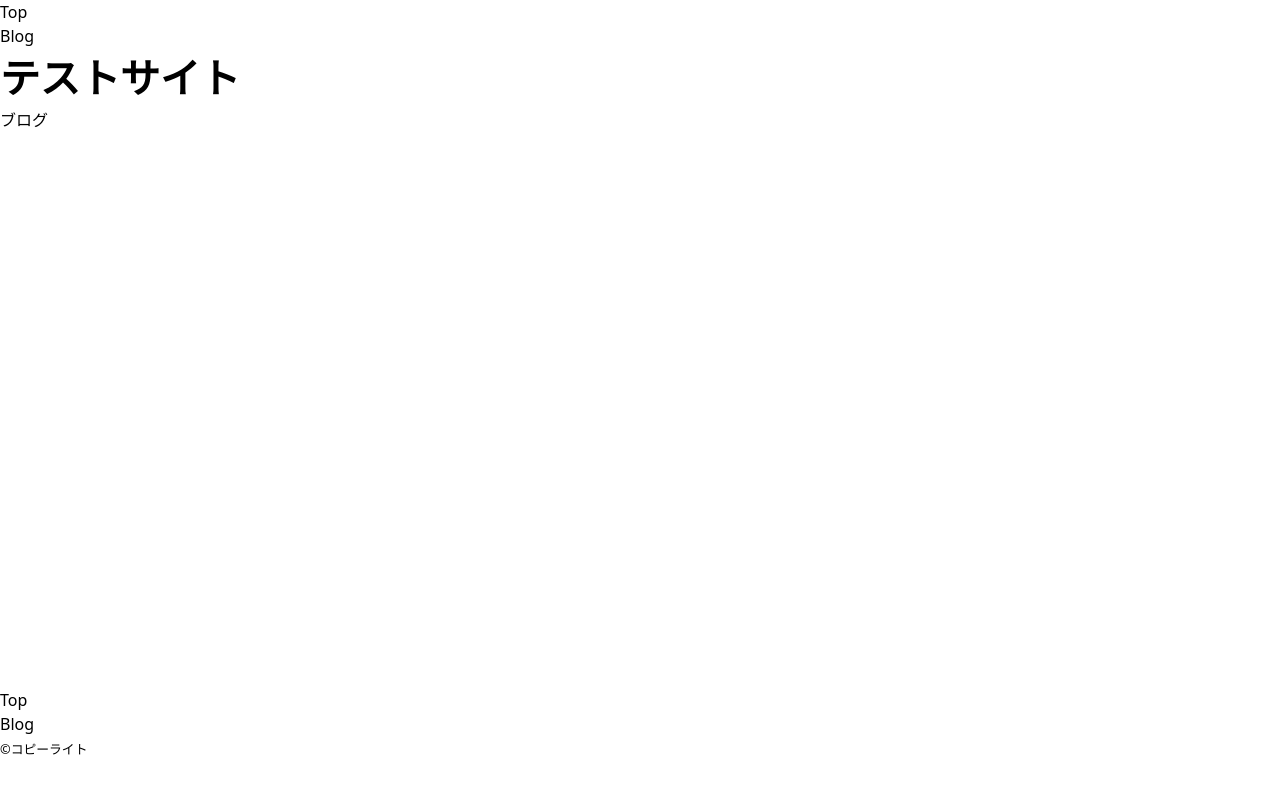
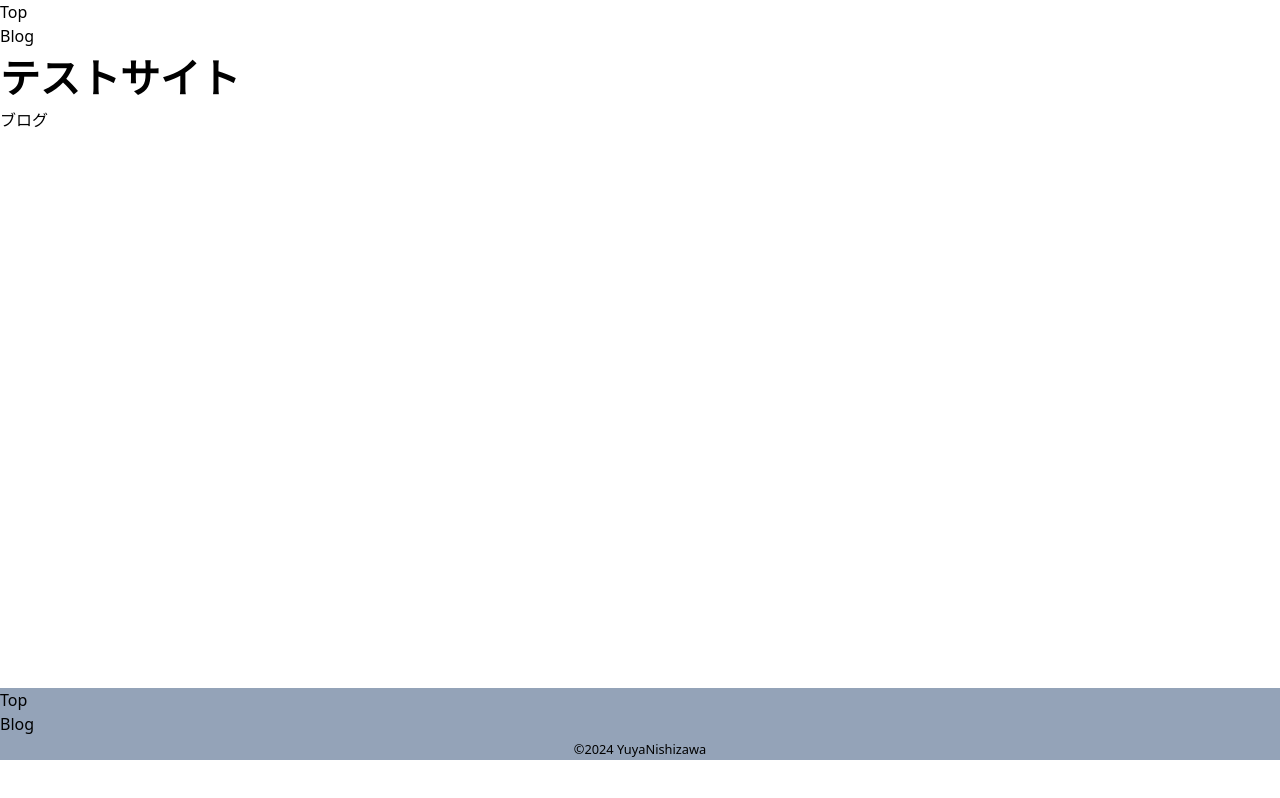
Before and after one commit to lig-Nissy/microcmstest, a Next.js app: page / in a window 1280 px wide. Built offline with nearby package versions, Linux system fonts and the light colour scheme.

Commit message:
feat:スタイルの変更

```diff
--- a/src/components/BaseFooter.tsx
+++ b/src/components/BaseFooter.tsx
@@ -1,19 +1,18 @@
 // HEADER COMPONENT
-import React from "react";
-
-// Style
-// import styles from "@/styles/components/BaseFooter.module.scss";
+import React from 'react';
 
 export const BaseFooter = () => {
   return (
-    <footer>
+    <footer className="bg-slate-400">
       <div>
         <ul>
           <li>Top</li>
           <li>Blog</li>
         </ul>
       </div>
-      <small>&copy;コピーライト</small>
+      <div className="w-full text-center">
+        <small>&copy;2024 YuyaNishizawa</small>
+      </div>
     </footer>
   );
 };
--- a/src/components/TemplateListPage.tsx
+++ b/src/components/TemplateListPage.tsx
@@ -1,19 +1,27 @@
 // INDEX PAGE COMPONENTS
-import Link from "next/link";
+import Link from 'next/link';
 
 //api types
-import { Blog, Article } from "@/api/types";
+import { Blog, Article } from '@/api/types';
 
 // Style
-import styles from "@/styles/components/templateListpage.module.scss";
+import styles from '@/styles/components/templateListpage.module.scss';
 
 // Components
-import BaseLayout from "./BaseLayout";
-import Sidebar from "@/components/BaseSidebar";
-import Pagenation from "@/components/UiPagenation";
+import BaseLayout from './BaseLayout';
+import Sidebar from '@/components/BaseSidebar';
+import Pagenation from '@/components/UiPagenation';
 
-const Listpage = ({ blog, article, page }: { blog: Blog; article: Article; page: number }) => {
-  const baselink = "/blog/article";
+const Listpage = ({
+  blog,
+  article,
+  page,
+}: {
+  blog: Blog;
+  article: Article;
+  page: number;
+}) => {
+  const baselink = '/blog/article';
   return (
     <>
       <BaseLayout>
@@ -24,23 +32,25 @@ const Listpage = ({ blog, article, page }: { blog: Blog; article: Article; page:
             __html: `${blog.contents[0].body}`,
           }}
         />
-        <div className="flex flex-row-reverse w-4/5 mx-auto mb-10 overflow-scroll ">
+        <div className="flex flex-row-reverse w-4/5 mx-auto overflow-scroll ">
           <div className="w-1/5 bg-slate-400">
             <Sidebar />
           </div>
           <div className="w-4/5">
             <div>
               <h2 className="text-center mb-7">日報</h2>
+              <div className="w-4/5 mx-auto">
                 <div className="editer">
                   {article.contents.map((content, index) => {
                     return (
                       <Link key={index} href={`${baselink}/${content.title}`}>
-                      <h3 className="block">{content.title}</h3>
+                        <h3 className={styles.link}>{content.title}</h3>
                       </Link>
                     );
                   })}
                 </div>
                 <Pagenation article={article} page={page} />
+              </div>
             </div>
           </div>
         </div>
--- a/src/styles/_editor.scss
+++ b/src/styles/_editor.scss
@@ -24,5 +24,6 @@
   }
   ol > li {
     list-style: auto;
+    margin: 0 0 0 5%;
   }
 }
--- a/src/styles/components/templateListpage.module.scss
+++ b/src/styles/components/templateListpage.module.scss
@@ -7,3 +7,7 @@
   margin-top: 30px;
   margin-bottom: 30px;
 }
+
+.link {
+  border-bottom: 1px solid #000;
+}
```
Also changed, not shown: 1 other file (tests, documents, lock files or other folders). Lines whose indentation alone changed are shown as unchanged.
